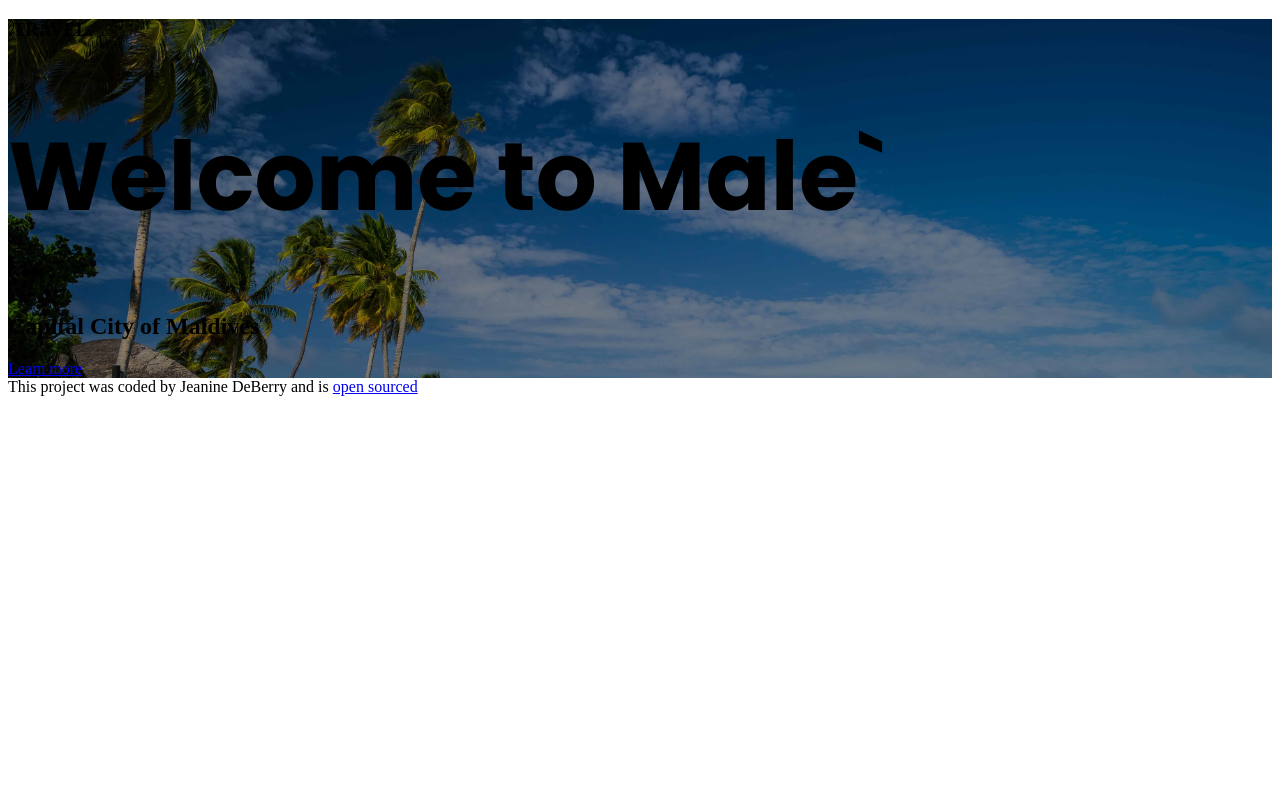
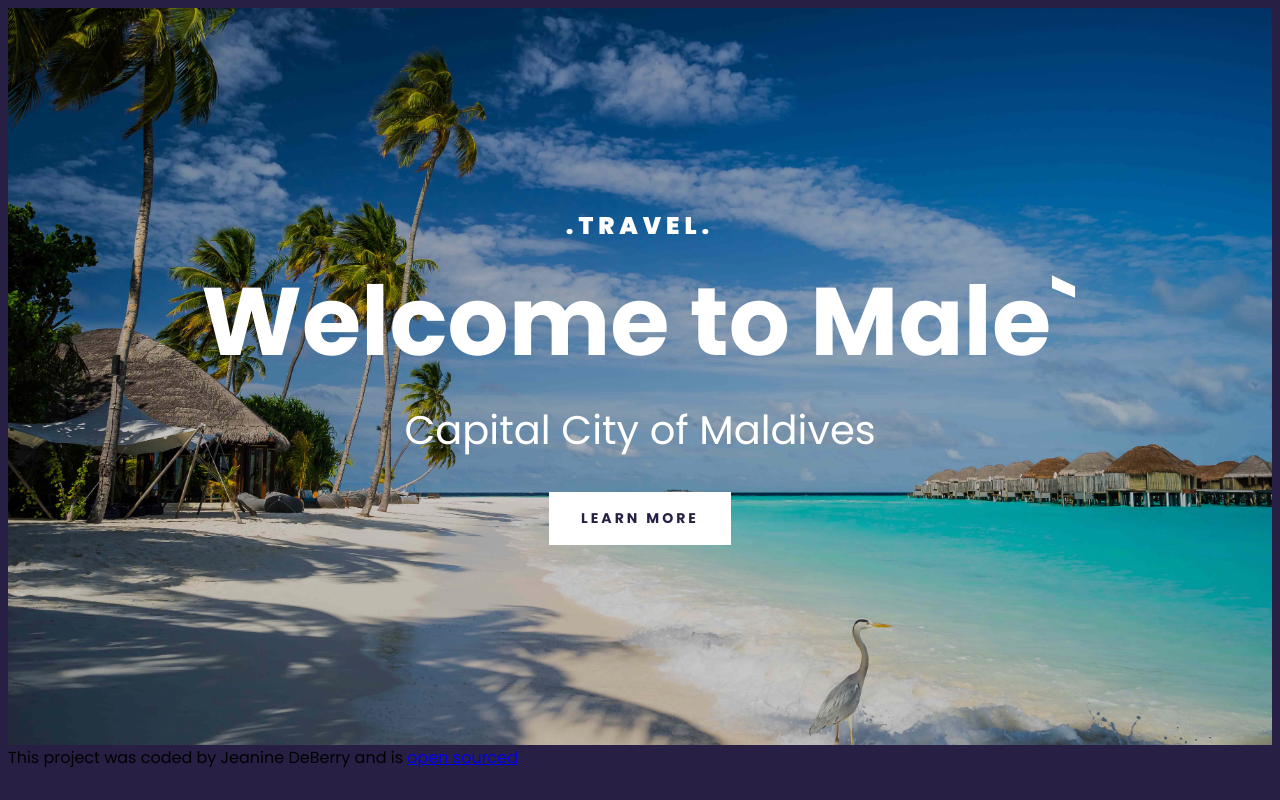
Before and after one commit to jkdeberry/jd-resp-travel, a plain HTML site: page index.html in a window 1280 px wide. Drawn offline with Linux system fonts and the light colour scheme.

Commit message:
Added header of the landing page

```diff
--- a/index.html
+++ b/index.html
@@ -11,6 +11,7 @@
   <title>Welcome to Male`</title>
 </head>
 <body>
+  <div class="container">
     <header>
       <h3>.TRAVEL.</h3>
       <h1>Welcome to Male`</h1>
@@ -20,5 +21,6 @@
     <footer>
     This project was coded by Jeanine DeBerry and is <a href="https://github.com/jkdeberry/jd-resp-travel" target="_blank">open sourced</a>
     </footer>
+  </div>
 </body>
 </html>
--- a/src/styles.css
+++ b/src/styles.css
@@ -1,13 +1,73 @@
+body {
+  font-family: "Poppins", "Sans-Serif";
+  background: #272044;
+}
+
+.container {
+  max-width: 1400px;
+  margin: 0 auto;
+}
 header {
-  background-image: linear-gradient(rgba(0,0,0,0.4), rgba(0,0,0,0.4)),
+  background-image: linear-gradient(rgba(0,0,0,0.2), rgba(0,0,0,0.2)),
     url("../images/maldives-background.jpg");
   background-repeat: no-repeat;
   background-size: cover;
+  color: white;
+  text-align: center;
+  padding: 200px 0;
 }
 
-h1 {font-family: "Poppins", "Sans-Serif";
-  font-style: normal;
+header h1{
   font-weight: 700;
   font-size: 96px;
-  line-height: 144px;
+  line-height: 1;
+  margin: 30px 0;
 }
+
+header h2 {
+  font-weight: 400;
+  font-size: 40px;
+  line-height: 1.5;
+  margin: 0;
+}
+
+header h3 {
+  font-weight: 900;
+  font-size: 24px;
+  line-height: 1.5;
+  letter-spacing: 5px;
+  margin: 0;
+}
+
+header a {
+  font-weight: 700;
+  font-size: 14px;
+  line-height: 1.5;
+  text-align: center;
+  letter-spacing: 3px;
+  text-transform: uppercase;
+  background: white;
+  text-decoration: none;
+  color: #272044;
+  padding: 16px 32px;
+  margin-top: 32px;
+  display: inline-block;
+}
+
+@media (max-width: 900px) {
+  header {
+    padding: 60px;
+  }
+
+  header h1 {
+    font-size: 48px;
+  }
+
+  header h2 {
+    font-size: 20px;
+  }
+
+    header h3 {
+      font-size: 12px;
+    }
+}
```
Lines whose indentation alone changed are shown as unchanged.
